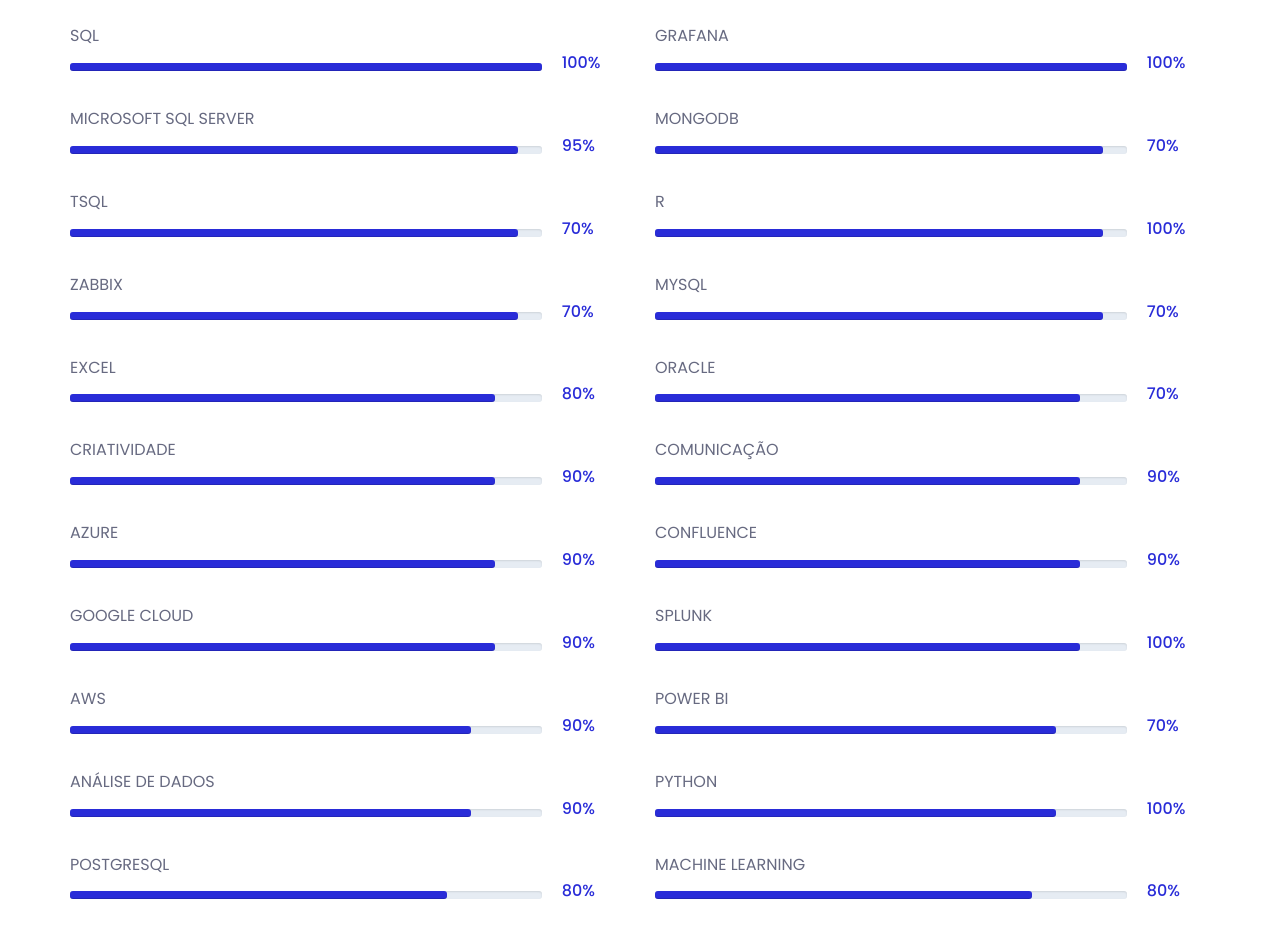
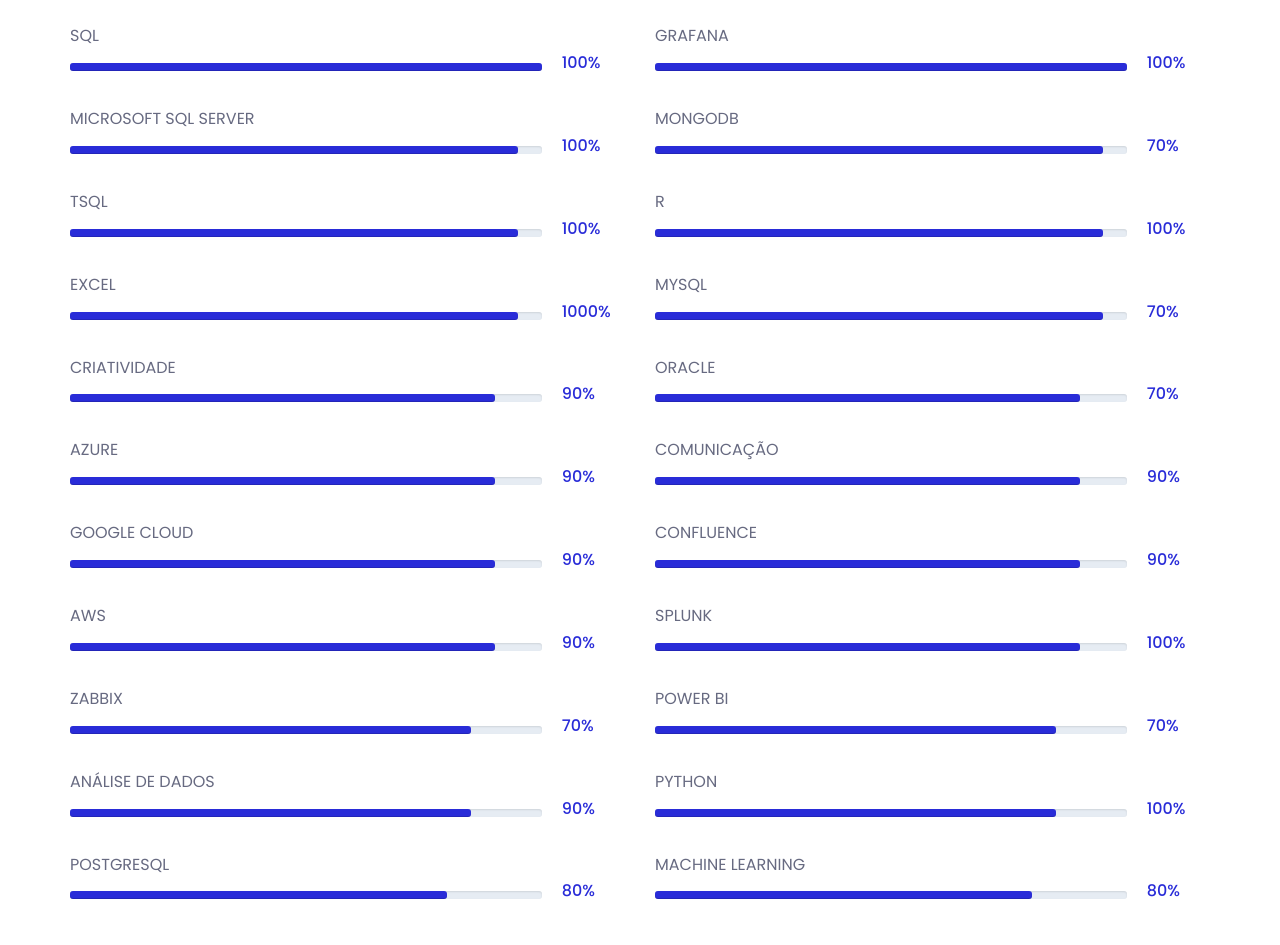
Before and after one commit to ManoelSobrinho/Portifolio, a plain HTML site: page index.html in a window 1280 px wide. Shown: the part 3020-3965 px from the top of the page. Drawn offline with nearby package versions, Linux system fonts and the light colour scheme; files whose address does not match are found by name.

Commit message:
Update index.html

```diff
--- a/index.html
+++ b/index.html
@@ -231,7 +231,7 @@
 
 											   </div>
 											</div>
-											<h3>95%</h3>
+											<h3>100%</h3>
 										</div>
 									</div><!-- /.barWrapper -->
 									<div class="barWrapper">
@@ -242,29 +242,18 @@
 
 												</div>
 											</div>
-											<h3>70%</h3>
+											<h3>100%</h3>
 										</div>
 									</div><!-- /.barWrapper -->
 									<div class="barWrapper">
-										<span class="progressText">Zabbix</span>
+										<span class="progressText">Excel</span>
 										<div class="single-progress-txt">
 											<div class="progress ">
 												<div class="progress-bar" role="progressbar" aria-valuenow="95" aria-valuemin="10" aria-valuemax="100" style="">
 
 												</div>
 											</div>
-											<h3>70%</h3>
-										</div>
-									</div><!-- /.barWrapper -->
-									<div class="barWrapper">
-										<span class="progressText">Excel</span>
-										<div class="single-progress-txt">
-											<div class="progress ">
-											   <div class="progress-bar" role="progressbar" aria-valuenow="90" aria-valuemin="10" aria-valuemax="100" style="">
-
-											   </div>
-											</div>
-											<h3>80%</h3>
+											<h3>1000%</h3>
 										</div>
 									</div><!-- /.barWrapper -->
 									<div class="barWrapper">
@@ -304,11 +293,22 @@
 										<span class="progressText">AWS</span>
 										<div class="single-progress-txt">
 											<div class="progress ">
+											   <div class="progress-bar" role="progressbar" aria-valuenow="90" aria-valuemin="10" aria-valuemax="100" style="">
+
+											   </div>
+											</div>
+											<h3>90%</h3>
+										</div>
+									</div><!-- /.barWrapper -->
+									<div class="barWrapper">
+										<span class="progressText">Zabbix</span>
+										<div class="single-progress-txt">
+											<div class="progress ">
 											   <div class="progress-bar" role="progressbar" aria-valuenow="85" aria-valuemin="10" aria-valuemax="100" style="">
 
 											   </div>
 											</div>
-											<h3>90%</h3>
+											<h3>70%</h3>
 										</div>
 									</div><!-- /.barWrapper -->
 									<div class="barWrapper">
```
